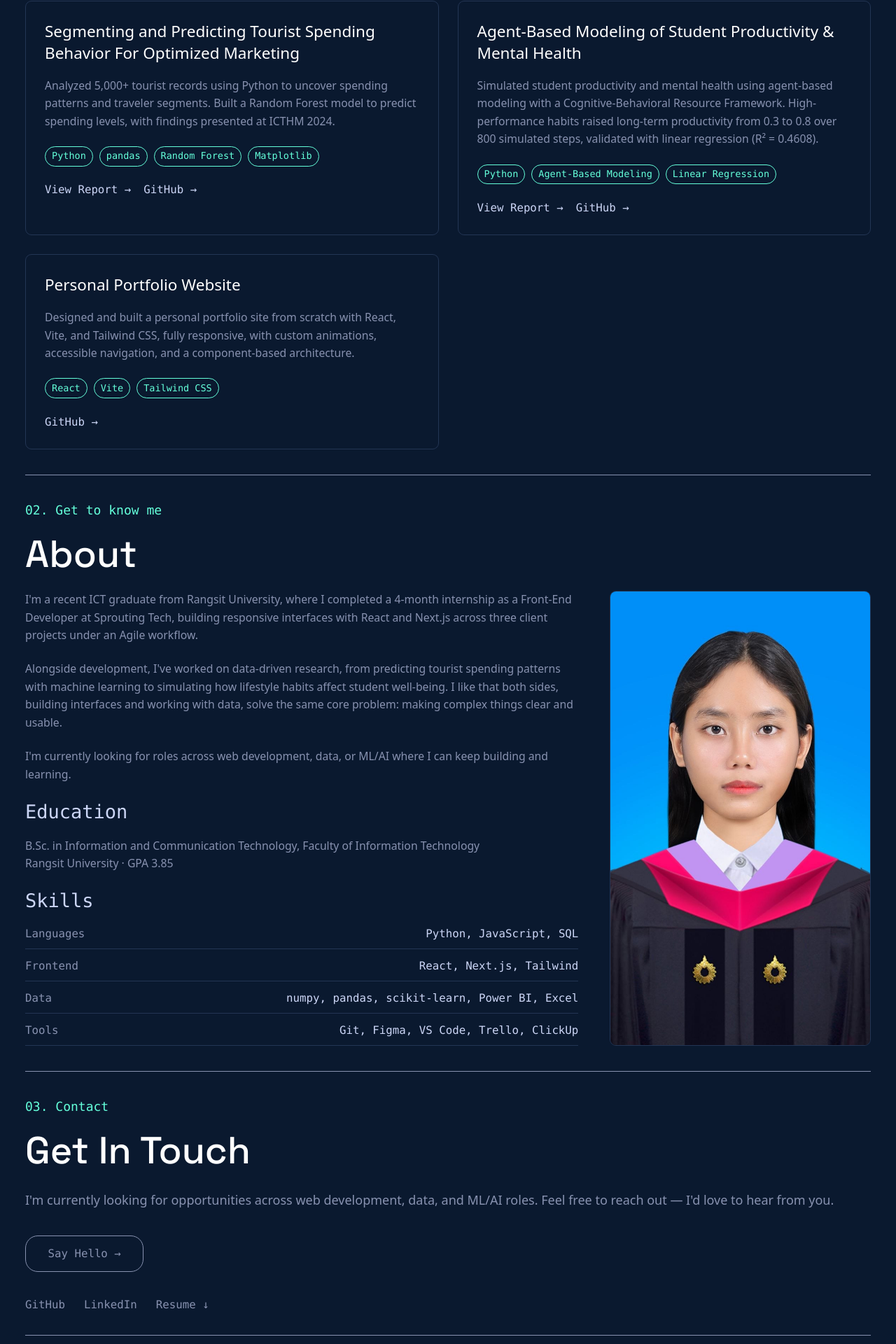
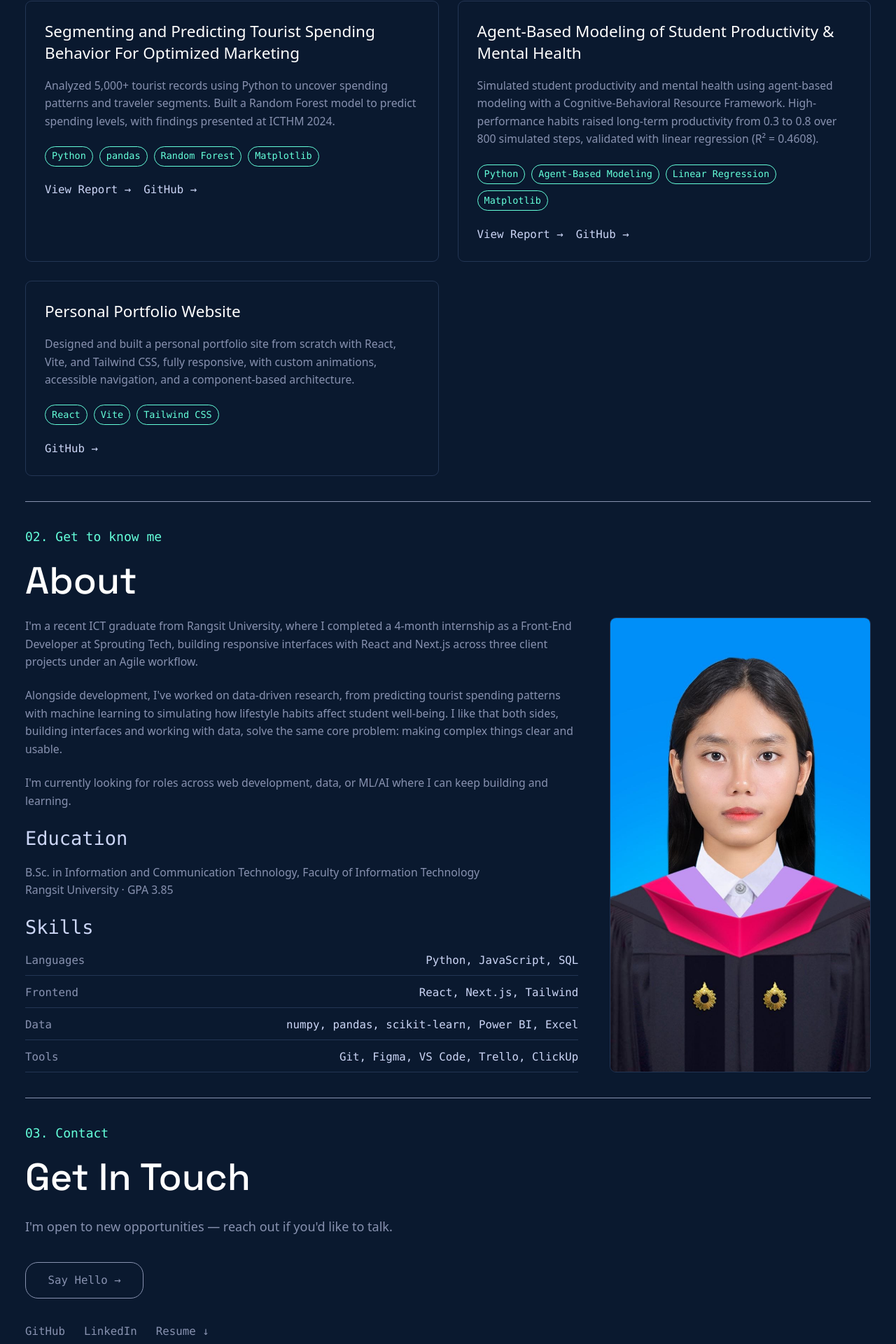
Before and after one commit to thidarr/Personal_Portfolio, a React (Vite) app in the folder my-portfolio/: page / in a window 1280 px wide. Shown: the part 626-2546 px from the top of the page at 70% size. Built offline with nearby package versions, Linux system fonts and the light colour scheme.

Commit message:
contact section updated

```diff
--- a/my-portfolio/src/components/Contact.jsx
+++ b/my-portfolio/src/components/Contact.jsx
@@ -1,11 +1,10 @@
 function Contact() {
     return (
-        <footer id="contact" className="px-4 sm:px-8 md:text-left  text-center md:py-8 py-7">
+        <footer id="contact" className="px-4 md:px-8 md:text-left  text-center md:py-8 py-7">
             <p className="font-mono text-accent mb-4">03. Contact</p>
-            <h2 className="text-4xl sm:text-5xl font-display text-white mb-6">Get In Touch</h2>
+            <h2 className="text-4xl md:text-5xl font-display text-white mb-6">Get In Touch</h2>
             <p className="text-text mb-8 leading-relaxed">
-                I'm currently looking for opportunities across web development, data,
-                and ML/AI roles. Feel free to reach out — I'd love to hear from you.
+                I'm open to new opportunities — reach out if you'd like to talk.
             </p>
 
             <div className="flex flex-col items-center md:items-start">
@@ -20,7 +19,7 @@ function Contact() {
                     <a href="https://github.com/thidarr" target="_blank" rel="noopener noreferrer" className="text-text hover:text-accent transition-colors">
                         GitHub
                     </a>
-                    <a href="https://linkedin.com/in/yourusername" target="_blank" rel="noopener noreferrer" className="text-text hover:text-accent transition-colors">
+                    <a href="https://www.linkedin.com/in/thidar-aung-a36525356/" target="_blank" rel="noopener noreferrer" className="text-text hover:text-accent transition-colors">
                         LinkedIn
                     </a>
                     <a href="/resume.pdf" target="_blank" rel="noopener noreferrer" className="text-text hover:text-accent transition-colors">
--- a/my-portfolio/src/data/project.js
+++ b/my-portfolio/src/data/project.js
@@ -12,7 +12,7 @@ export const projects = [
         id: 2,
         title: "Agent-Based Modeling of Student Productivity & Mental Health",
         description: "Simulated student productivity and mental health using agent-based modeling with a Cognitive-Behavioral Resource Framework. High-performance habits raised long-term productivity from 0.3 to 0.8 over 800 simulated steps, validated with linear regression (R² = 0.4608).",
-        stack: ["Python", "Agent-Based Modeling", "Linear Regression"],
+        stack: ["Python", "Agent-Based Modeling", "Linear Regression" ,"Matplotlib"],
         demoLink: "/Data_Analytics_in_Agent_Based_Modeling.pdf",
         demoLabel: "View Report",
         githubLink: "https://github.com/thidarr/Agent-Based-Modeling-of-Student-Productivity-and-Mental-Health",
```
Also changed, not shown: 2 other files (tests, documents, lock files or other folders).
